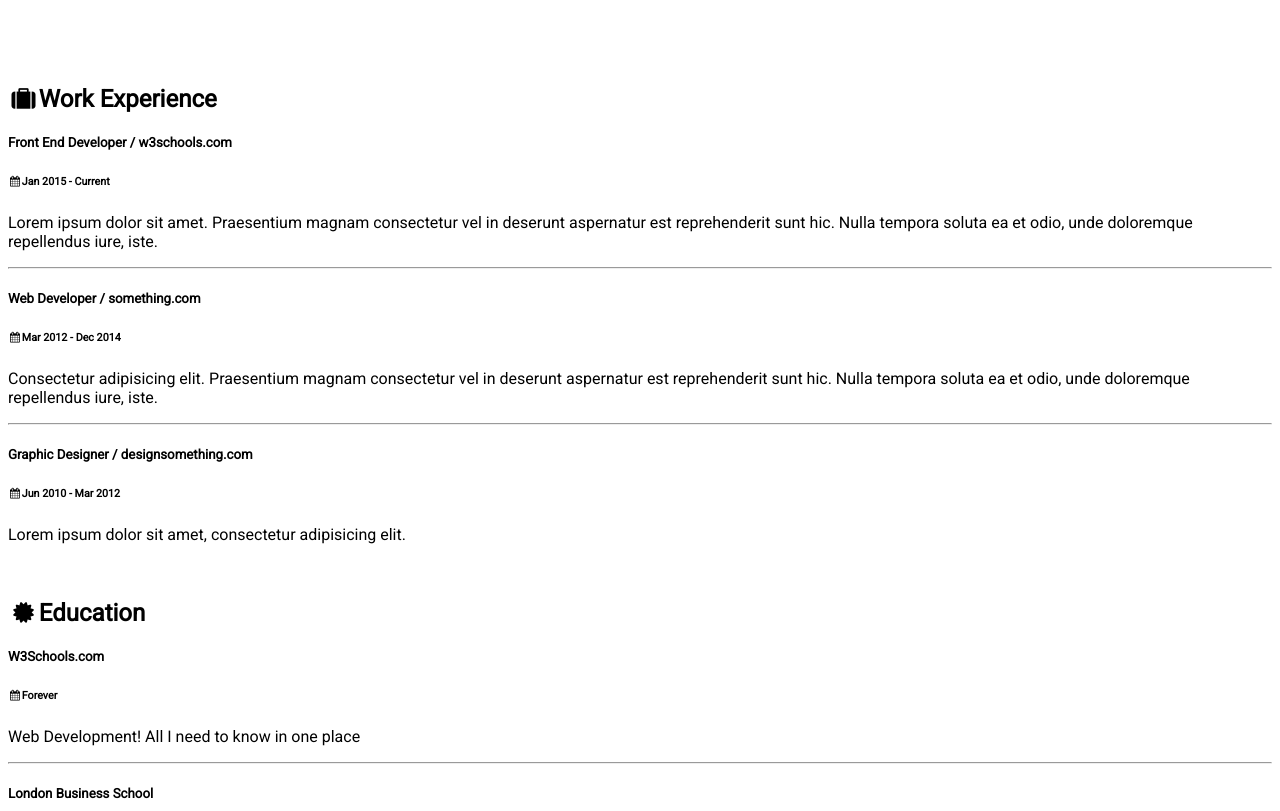
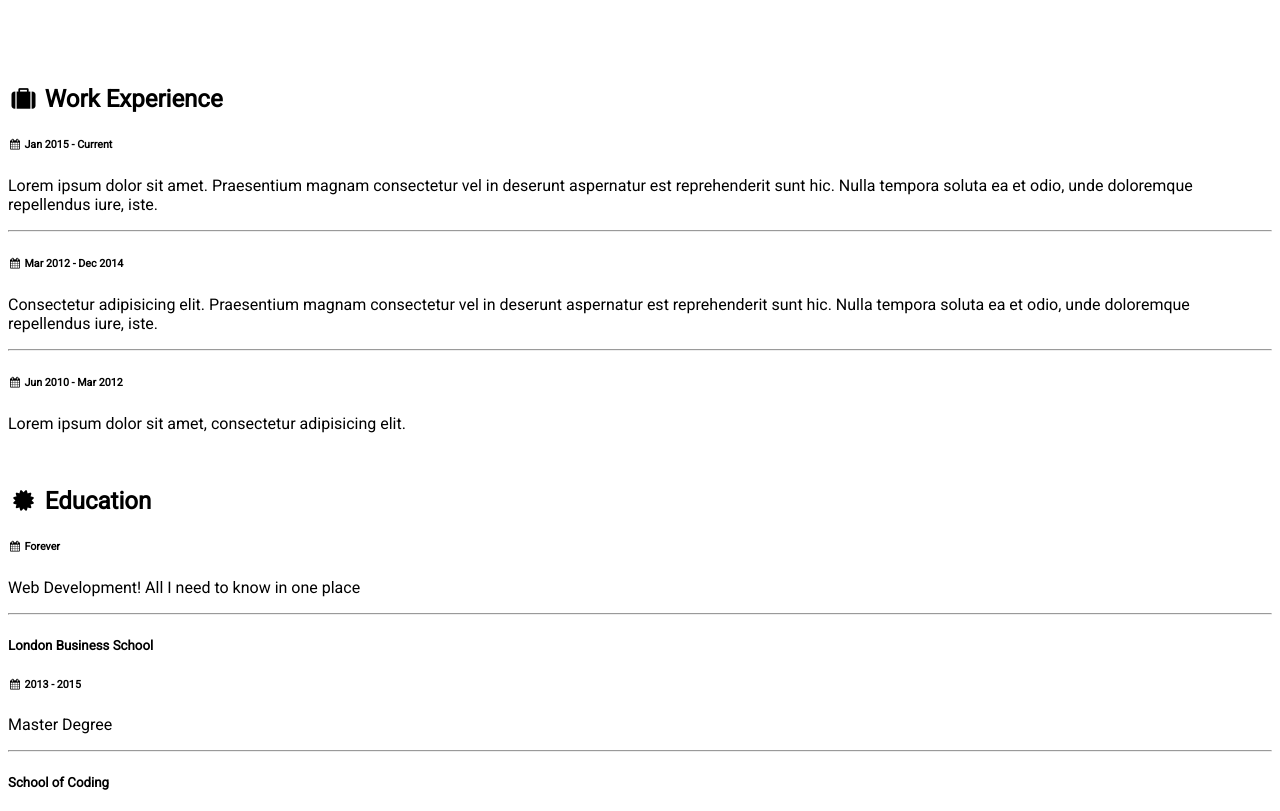
Before and after one commit to cassimahmedattia/Cassim-Ahmed-Attia, a plain HTML site: page index.html in a window 1280 px wide. Shown: the part 729-1540 px from the top of the page. Drawn offline with Linux system fonts and the light colour scheme.

Commit message:
Update index.html

```diff
--- a/index.html
+++ b/index.html
@@ -1,5 +1,6 @@
 <!DOCTYPE html>
 <html>
+  <head>
     <!--<title>W3.CSS Template</title>-->
     <title>Cassim Ahmed Attia - CV - Portfolio</title>
     <meta charset="UTF-8">
@@ -10,6 +11,7 @@
     <style>
       html,body,h1,h2,h3,h4,h5,h6 {font-family: "Roboto", sans-serif}
     </style>
+  </head>
   <body class="w3-light-grey">
 
   <!-- Page Container -->
@@ -29,13 +31,30 @@
             </div>
           </div>
           <div class="w3-container">
-          <p><i class="fa fa-briefcase fa-fw w3-margin-right w3-large w3-text-teal"></i>Designer</p>
-          <p><i class="fa fa-home fa-fw w3-margin-right w3-large w3-text-teal"></i>London, UK</p>
-          <p><i class="fa fa-envelope fa-fw w3-margin-right w3-large w3-text-teal"></i>ex@mail.com</p>
-          <p><i class="fa fa-phone fa-fw w3-margin-right w3-large w3-text-teal"></i>1224435534</p>
+            <p>
+							<i class="fa fa-briefcase fa-fw w3-margin-right w3-large w3-text-teal"></i>
+							Designer
+						</p>
+            <p>
+							<i class="fa fa-home fa-fw w3-margin-right w3-large w3-text-teal"></i>
+							London, UK
+						</p>
+            <p>
+							<i class="fa fa-envelope fa-fw w3-margin-right w3-large w3-text-teal"></i>
+							ex@mail.com
+						</p>
+            <p>
+							<i class="fa fa-phone fa-fw w3-margin-right w3-large w3-text-teal"></i>
+							1224435534
+						</p>
             <hr>
 
-          <p class="w3-large"><b><i class="fa fa-asterisk fa-fw w3-margin-right w3-text-teal"></i>Skills</b></p>
+            <p class="w3-large">
+							<b>
+								<i class="fa fa-asterisk fa-fw w3-margin-right w3-text-teal"></i>
+								Skills
+							</b>
+						</p>
             <p>Adobe Photoshop</p>
             <div class="w3-light-grey w3-round-xlarge w3-small">
               <div class="w3-container w3-center w3-round-xlarge w3-teal" style="width:90%">90%</div>
@@ -56,7 +75,12 @@
             </div>
             <br>
 
-          <p class="w3-large w3-text-theme"><b><i class="fa fa-globe fa-fw w3-margin-right w3-text-teal"></i>Languages</b></p>
+            <p class="w3-large w3-text-theme">
+							<b>
+								<i class="fa fa-globe fa-fw w3-margin-right w3-text-teal"></i>
+								Languages
+							</b>
+						</p>
             <p>Urdu</p>
             <div class="w3-light-grey w3-round-xlarge">
               <div class="w3-round-xlarge w3-teal" style="height:24px;width:100%"></div>
@@ -75,7 +99,8 @@
             </div>-->
             <br>
           </div>
-      </div><br>
+        </div>
+				<br>
 
       <!-- End Left Column -->
       </div>
@@ -84,44 +109,86 @@
       <div class="w3-twothird">
 
         <div class="w3-container w3-card w3-white w3-margin-bottom">
-        <h2 class="w3-text-grey w3-padding-16"><i class="fa fa-suitcase fa-fw w3-margin-right w3-xxlarge w3-text-teal"></i>Work Experience</h2>
+          <h2 class="w3-text-grey w3-padding-16">
+						<i class="fa fa-suitcase fa-fw w3-margin-right w3-xxlarge w3-text-teal"></i>
+						Work Experience
+					</h2>
           <div class="w3-container">
-          <h5 class="w3-opacity"><b>Front End Developer / w3schools.com</b></h5>
-          <h6 class="w3-text-teal"><i class="fa fa-calendar fa-fw w3-margin-right"></i>Jan 2015 - <span class="w3-tag w3-teal w3-round">Current</span></h6>
-          <p>Lorem ipsum dolor sit amet. Praesentium magnam consectetur vel in deserunt aspernatur est reprehenderit sunt hic. Nulla tempora soluta ea et odio, unde doloremque repellendus iure, iste.</p>
+            <h5 class="w3-opacity">
+							<!--<b>Front End Developer / w3schools.com</b>-->
+						</h5>
+            <h6 class="w3-text-teal">
+							<i class="fa fa-calendar fa-fw w3-margin-right"></i>
+							Jan 2015 -
+							<span class="w3-tag w3-teal w3-round">
+								Current
+							</span>
+						</h6>
+            <p>
+							Lorem ipsum dolor sit amet. Praesentium magnam consectetur vel in deserunt aspernatur est reprehenderit sunt hic. Nulla tempora soluta ea et odio, unde doloremque repellendus iure, iste.
+						</p>
             <hr>
           </div>
           <div class="w3-container">
-          <h5 class="w3-opacity"><b>Web Developer / something.com</b></h5>
-          <h6 class="w3-text-teal"><i class="fa fa-calendar fa-fw w3-margin-right"></i>Mar 2012 - Dec 2014</h6>
+            <h5 class="w3-opacity">
+							<!--<b>Web Developer / something.com</b>-->
+						</h5>
+            <h6 class="w3-text-teal">
+							<i class="fa fa-calendar fa-fw w3-margin-right"></i>
+							Mar 2012 - Dec 2014
+						</h6>
             <p>Consectetur adipisicing elit. Praesentium magnam consectetur vel in deserunt aspernatur est reprehenderit sunt hic. Nulla tempora soluta ea et odio, unde doloremque repellendus iure, iste.</p>
             <hr>
           </div>
           <div class="w3-container">
-          <h5 class="w3-opacity"><b>Graphic Designer / designsomething.com</b></h5>
-          <h6 class="w3-text-teal"><i class="fa fa-calendar fa-fw w3-margin-right"></i>Jun 2010 - Mar 2012</h6>
+            <h5 class="w3-opacity">
+							<!--<b>Graphic Designer / designsomething.com</b>-->
+						</h5>
+            <h6 class="w3-text-teal">
+							<i class="fa fa-calendar fa-fw w3-margin-right"></i>
+							Jun 2010 - Mar 2012
+						</h6>
             <p>Lorem ipsum dolor sit amet, consectetur adipisicing elit. </p><br>
           </div>
         </div>
 
         <div class="w3-container w3-card w3-white">
-        <h2 class="w3-text-grey w3-padding-16"><i class="fa fa-certificate fa-fw w3-margin-right w3-xxlarge w3-text-teal"></i>Education</h2>
+          <h2 class="w3-text-grey w3-padding-16">
+						<i class="fa fa-certificate fa-fw w3-margin-right w3-xxlarge w3-text-teal"></i>
+						Education
+					</h2>
           <div class="w3-container">
-          <h5 class="w3-opacity"><b>W3Schools.com</b></h5>
-          <h6 class="w3-text-teal"><i class="fa fa-calendar fa-fw w3-margin-right"></i>Forever</h6>
+            <h5 class="w3-opacity">
+							<!--<b>W3Schools.com</b>-->
+						</h5>
+            <h6 class="w3-text-teal">
+							<i class="fa fa-calendar fa-fw w3-margin-right"></i>
+							Forever
+						</h6>
             <p>Web Development! All I need to know in one place</p>
             <hr>
           </div>
           <div class="w3-container">
-          <h5 class="w3-opacity"><b>London Business School</b></h5>
-          <h6 class="w3-text-teal"><i class="fa fa-calendar fa-fw w3-margin-right"></i>2013 - 2015</h6>
+            <h5 class="w3-opacity">
+							<b>London Business School</b>
+						</h5>
+            <h6 class="w3-text-teal">
+							<i class="fa fa-calendar fa-fw w3-margin-right"></i>
+							2013 - 2015
+						</h6>
             <p>Master Degree</p>
             <hr>
           </div>
           <div class="w3-container">
-          <h5 class="w3-opacity"><b>School of Coding</b></h5>
-          <h6 class="w3-text-teal"><i class="fa fa-calendar fa-fw w3-margin-right"></i>2010 - 2013</h6>
-          <p>Bachelor Degree</p><br>
+            <h5 class="w3-opacity">
+							<b>School of Coding</b>
+						</h5>
+            <h6 class="w3-text-teal">
+							<i class="fa fa-calendar fa-fw w3-margin-right"></i>
+							2010 - 2013
+						</h6>
+            <p>Bachelor Degree</p>
+						<br>
           </div>
         </div>
 
@@ -136,14 +203,21 @@
 
   <footer class="w3-container w3-teal w3-center w3-margin-top">
     <p>Find me on social media.</p>
-  <!--<i class="fa fa-facebook-official w3-hover-opacity"></i>
+    <!--
+    <i class="fa fa-facebook-official w3-hover-opacity"></i>
     <i class="fa fa-instagram w3-hover-opacity"></i>
     <i class="fa fa-snapchat w3-hover-opacity"></i>
     <i class="fa fa-pinterest-p w3-hover-opacity"></i>
     <i class="fa fa-twitter w3-hover-opacity"></i>-->
-  <a href='https://www.linkedin.com/in/cassim-attia-38a087b1/'><i class="fa fa-linkedin w3-hover-opacity"></i></a>
+    <a href='https://www.linkedin.com/in/cassim-attia-38a087b1/'>
+			<i class="fa fa-linkedin w3-hover-opacity"></i>
+		</a>
     <!--<p>Powered by <a href="https://www.w3schools.com/w3css/default.asp" target="_blank">w3.css</a></p>-->
-  <i class="fa"><p><a href='projects.html'>Projects</a></p></i>
+    <i class="fa">
+			<p>
+				<a href='projects.html'>Projects</a>
+			</p>
+		</i>
   </footer>
 
   </body>
```
Lines whose indentation alone changed are shown as unchanged.
